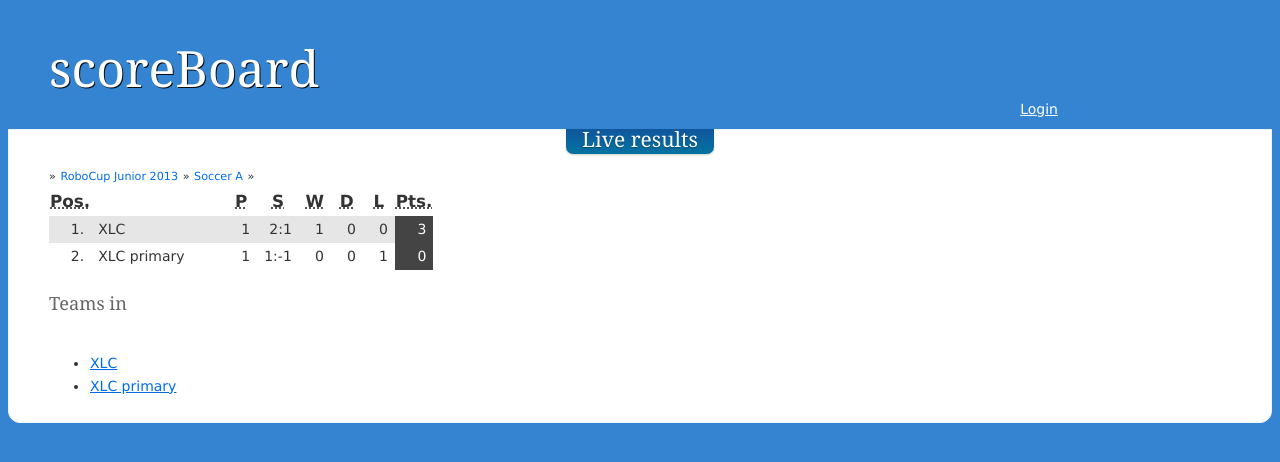
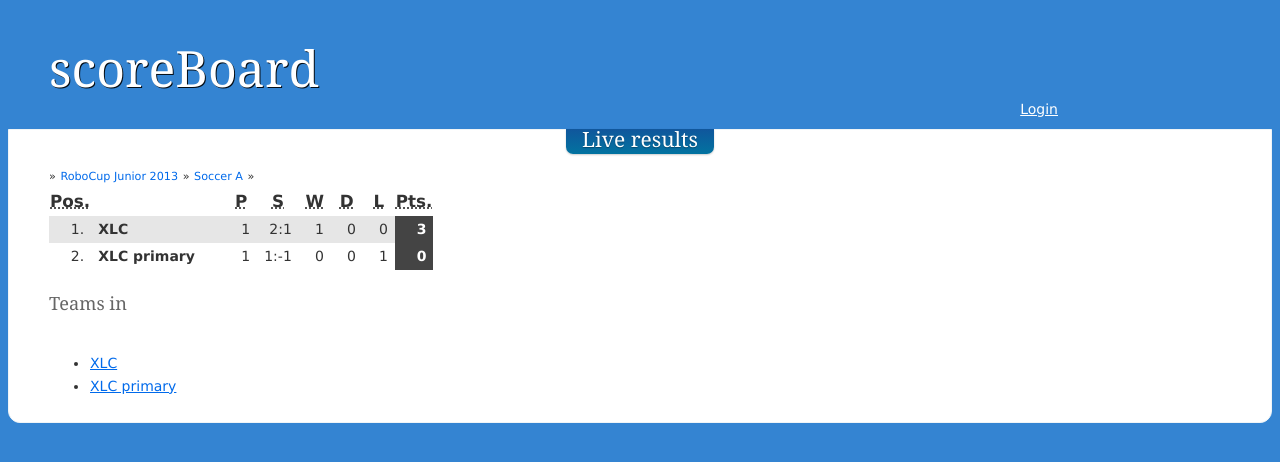
Before and after one commit to xlcteam/scoreBoard, a Django app: template scoreboard/templates/group.html in a window 1280 px wide. Shown: the top 462 px of the page. Run offline with Django 3.2, Linux system fonts and the light colour scheme; the template is opened without the code that fills it: values that come from a table or form of the project are taken from there, others are empty; data comes from the database, SQL or seed files in the repository; parts of the project's set-up code (start-up, migrations or seed data) failed here and were passed over; some libraries are stand-ins or nearby versions.

Commit message:
few css fixes

```diff
--- a/scoreboard/static/css/screen.css
+++ b/scoreboard/static/css/screen.css
@@ -107,6 +107,7 @@ a[href^="error:"] {
 .teamTable .name {
         min-width: 120px;
         text-align: left;
+        font-weight: bold;
 }
 
 .matchTable .left{
@@ -265,7 +266,8 @@ a[href^="error:"] {
 
 .points {
 	background: #444;
-  color: #fff;
+    color: #fff;
+    font-weight: bold;
 }
 
 #frmteamForm-groupID{
--- a/scoreboard/templates/results.html
+++ b/scoreboard/templates/results.html
@@ -1,6 +1,6 @@
 <table class='teamTable'>
     <tr>
-        <th> <abbr title="Matches played"> Pos. </abbr></th>
+        <th> <abbr title="Position in the table"> Pos. </abbr></th>
         <th></th>
         <th> <abbr title="Matches played"> P </abbr> </th>
         <th> <abbr title="Score"> S </abbr> </th>
```
